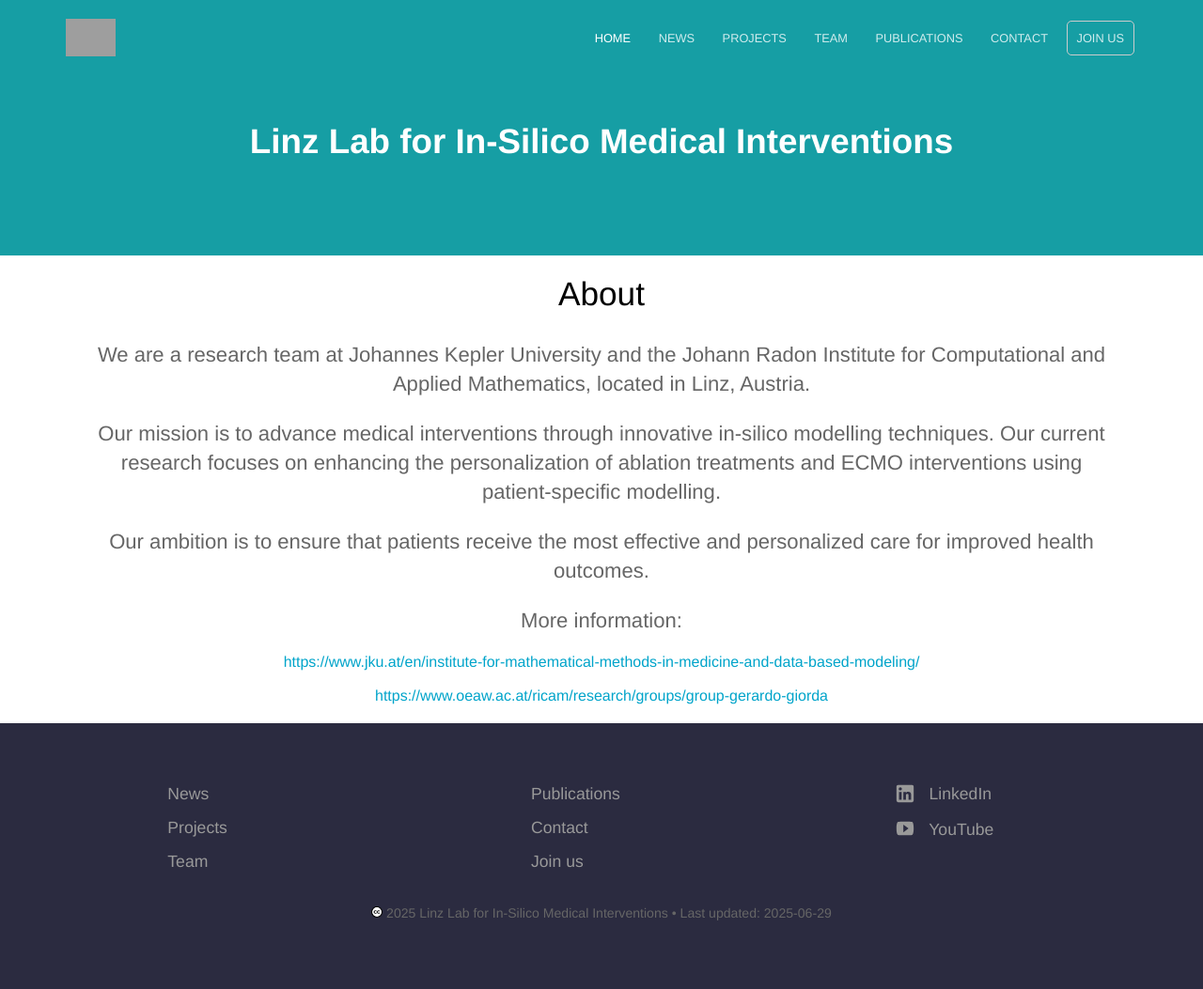
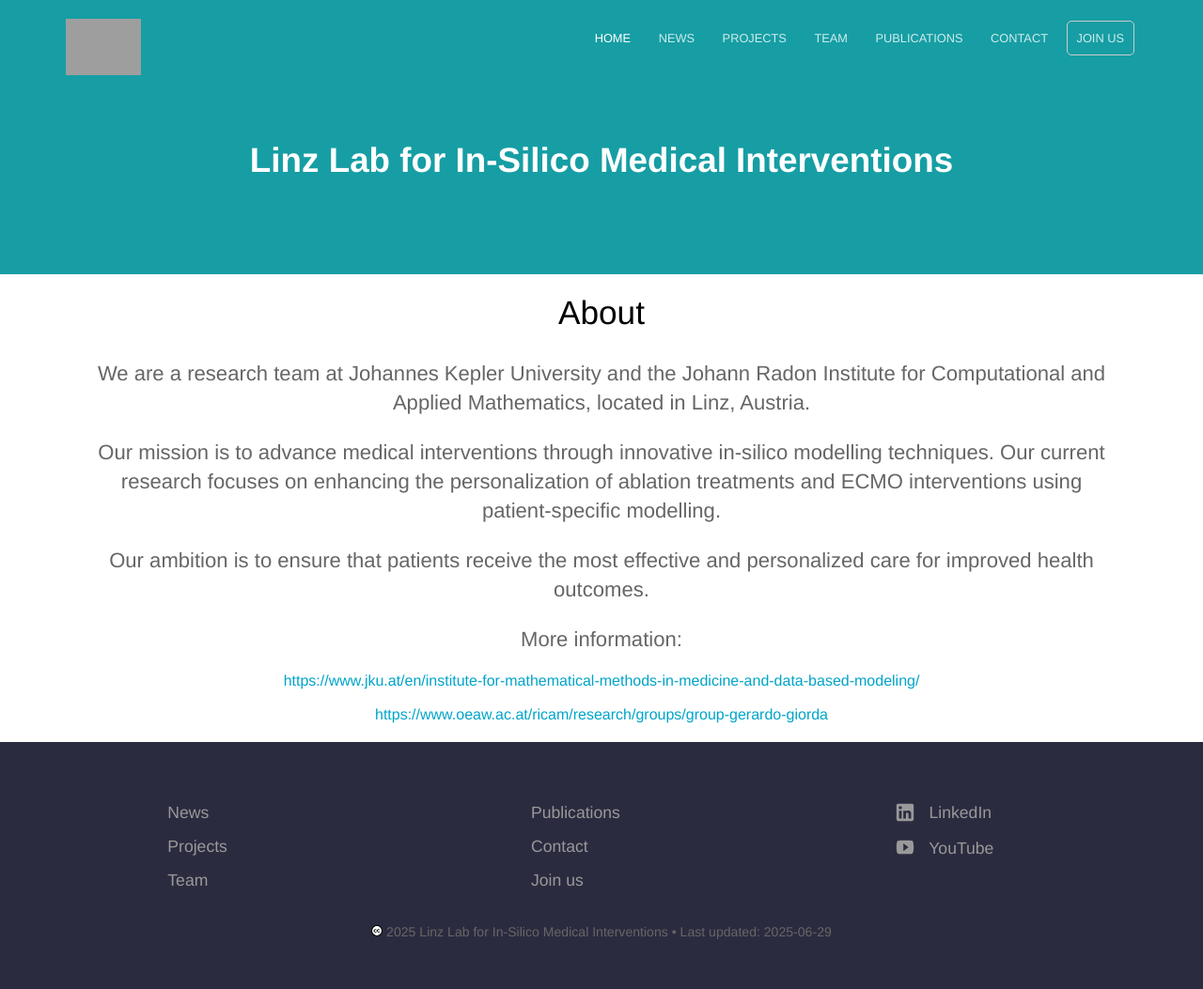
Before and after one commit to linzlabinsilmed/linzlabinsilmed.github.io, a Jekyll site: the page built from index.html, in a window 1280 px wide. Shown: the whole page at 94% size. Built offline with Jekyll 4.4.1, drawn with Linux system fonts in a browser that asks for light colours; the list of posts is cut into pages by our own code; grey boxes are pictures that could not be loaded.

Commit message:
Update default.html

```diff
--- a/_layouts/default.html
+++ b/_layouts/default.html
@@ -48,7 +48,7 @@
 	<body>
 		<header>
 			<div class="header-container">
-				<div class="company-name"><a href="{{ site.baseurl }}/"><img src="{{ site.baseurl }}/Logo2.png" alt="Linz Lab" width="150" height="40" /></a></div>
+				<div class="company-name"><a href="{{ site.baseurl }}/"><img src="{{ site.baseurl }}/Logo2.png" alt="Linz Lab" width="150" height="60" /></a></div>
 				{% include navigation.html %}
 			</div>
 		</header>
```
